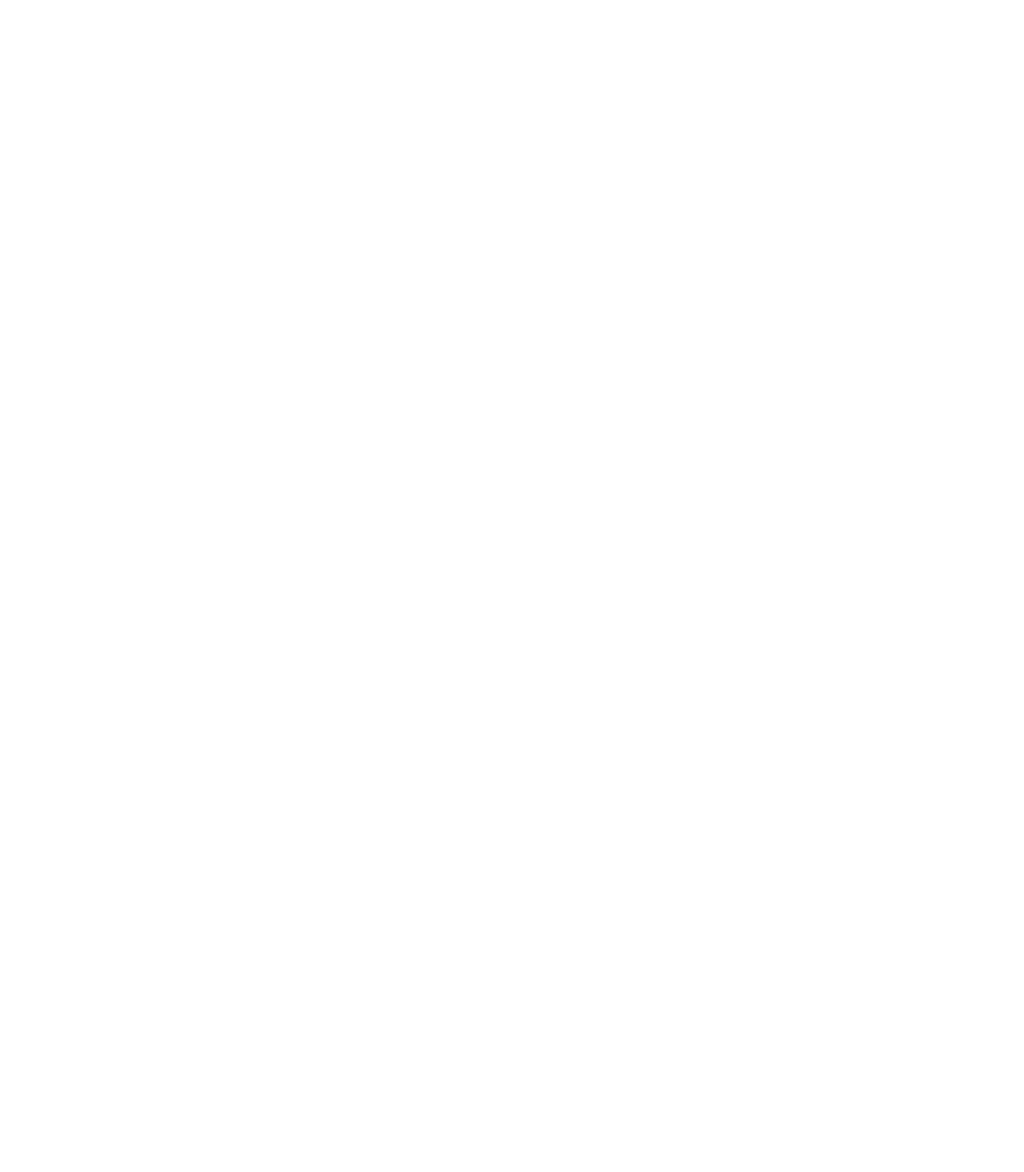
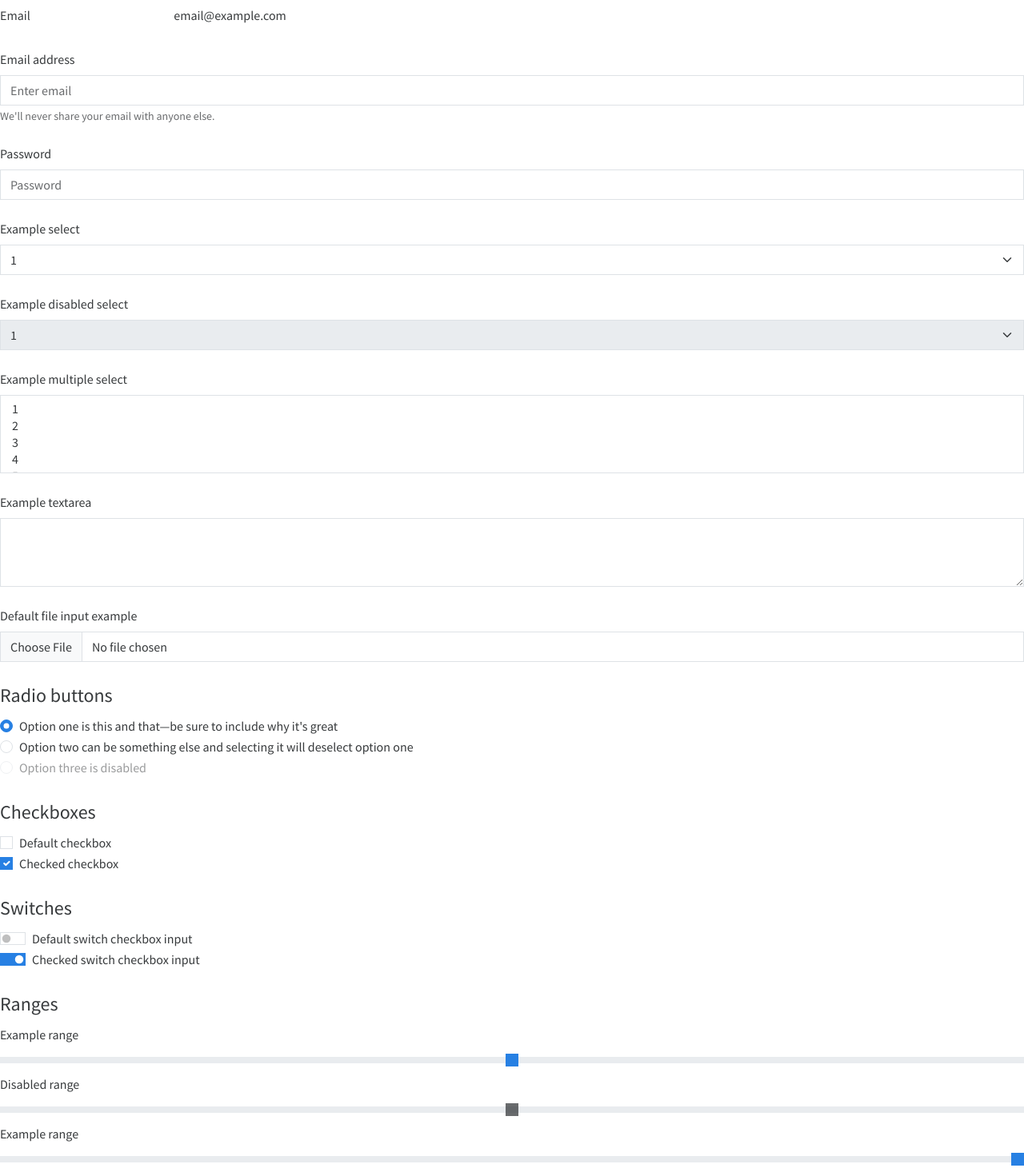
Before and after one commit to UBSITAlcedoEllyn/fg-exam-alcedo, an Angular app in the folder fg-exam/: page /login in a window 1280 px wide. Shown: the part 140-1606 px from the top of the page at 80% size. Before the commit the page ends 800 px from the top, so only its background shows below. Built offline with nearby package versions, Linux system fonts and the light colour scheme.

Commit message:
added login html

```diff
--- a/fg-exam/src/login/login.component.html
+++ b/fg-exam/src/login/login.component.html
@@ -1 +1,116 @@
 <p>login works!</p>
+<form>
+  <fieldset>
+    <legend>Legend</legend>
+    <div class="row">
+      <label for="staticEmail" class="col-sm-2 col-form-label">Email</label>
+      <div class="col-sm-10">
+        <input type="text" readonly="" class="form-control-plaintext" id="staticEmail" value="email@example.com">
+      </div>
+    </div>
+    <div>
+      <label for="exampleInputEmail1" class="form-label mt-4">Email address</label>
+      <input type="email" class="form-control" id="exampleInputEmail1" aria-describedby="emailHelp" placeholder="Enter email">
+      <small id="emailHelp" class="form-text text-muted">We'll never share your email with anyone else.</small>
+    </div>
+    <div>
+      <label for="exampleInputPassword1" class="form-label mt-4">Password</label>
+      <input type="password" class="form-control" id="exampleInputPassword1" placeholder="Password" autocomplete="off">
+    </div>
+    <div>
+      <label for="exampleSelect1" class="form-label mt-4">Example select</label>
+      <select class="form-select" id="exampleSelect1">
+        <option>1</option>
+        <option>2</option>
+        <option>3</option>
+        <option>4</option>
+        <option>5</option>
+      </select>
+    </div>
+    <div>
+      <label for="exampleSelect1" class="form-label mt-4">Example disabled select</label>
+      <select class="form-select" id="exampleDisabledSelect1" disabled="">
+        <option>1</option>
+        <option>2</option>
+        <option>3</option>
+        <option>4</option>
+        <option>5</option>
+      </select>
+    </div>
+    <div>
+      <label for="exampleSelect2" class="form-label mt-4">Example multiple select</label>
+      <select multiple="" class="form-select" id="exampleSelect2">
+        <option>1</option>
+        <option>2</option>
+        <option>3</option>
+        <option>4</option>
+        <option>5</option>
+      </select>
+    </div>
+    <div>
+      <label for="exampleTextarea" class="form-label mt-4">Example textarea</label>
+      <textarea class="form-control" id="exampleTextarea" rows="3"></textarea>
+    </div>
+    <div>
+      <label for="formFile" class="form-label mt-4">Default file input example</label>
+      <input class="form-control" type="file" id="formFile">
+    </div>
+    <fieldset>
+      <legend class="mt-4">Radio buttons</legend>
+      <div class="form-check">
+        <input class="form-check-input" type="radio" name="optionsRadios" id="optionsRadios1" value="option1" checked="">
+        <label class="form-check-label" for="optionsRadios1">
+          Option one is this and that—be sure to include why it's great
+        </label>
+      </div>
+      <div class="form-check">
+        <input class="form-check-input" type="radio" name="optionsRadios" id="optionsRadios2" value="option2">
+        <label class="form-check-label" for="optionsRadios2">
+          Option two can be something else and selecting it will deselect option one
+        </label>
+      </div>
+      <div class="form-check disabled">
+        <input class="form-check-input" type="radio" name="optionsRadios" id="optionsRadios3" value="option3" disabled="">
+        <label class="form-check-label" for="optionsRadios3">
+          Option three is disabled
+        </label>
+      </div>
+    </fieldset>
+    <fieldset>
+      <legend class="mt-4">Checkboxes</legend>
+      <div class="form-check">
+        <input class="form-check-input" type="checkbox" value="" id="flexCheckDefault">
+        <label class="form-check-label" for="flexCheckDefault">
+          Default checkbox
+        </label>
+      </div>
+      <div class="form-check">
+        <input class="form-check-input" type="checkbox" value="" id="flexCheckChecked" checked="">
+        <label class="form-check-label" for="flexCheckChecked">
+          Checked checkbox
+        </label>
+      </div>
+    </fieldset>
+    <fieldset>
+      <legend class="mt-4">Switches</legend>
+      <div class="form-check form-switch">
+        <input class="form-check-input" type="checkbox" id="flexSwitchCheckDefault">
+        <label class="form-check-label" for="flexSwitchCheckDefault">Default switch checkbox input</label>
+      </div>
+      <div class="form-check form-switch">
+        <input class="form-check-input" type="checkbox" id="flexSwitchCheckChecked" checked="">
+        <label class="form-check-label" for="flexSwitchCheckChecked">Checked switch checkbox input</label>
+      </div>
+    </fieldset>
+    <fieldset>
+      <legend class="mt-4">Ranges</legend>
+        <label for="customRange1" class="form-label">Example range</label>
+        <input type="range" class="form-range" id="customRange1">
+        <label for="disabledRange" class="form-label">Disabled range</label>
+        <input type="range" class="form-range" id="disabledRange" disabled="">
+        <label for="customRange3" class="form-label">Example range</label>
+        <input type="range" class="form-range" min="0" max="5" step="0.5" id="customRange3">
+    </fieldset>
+    <button type="submit" class="btn btn-primary">Submit</button>
+  </fieldset>
+</form>
```
